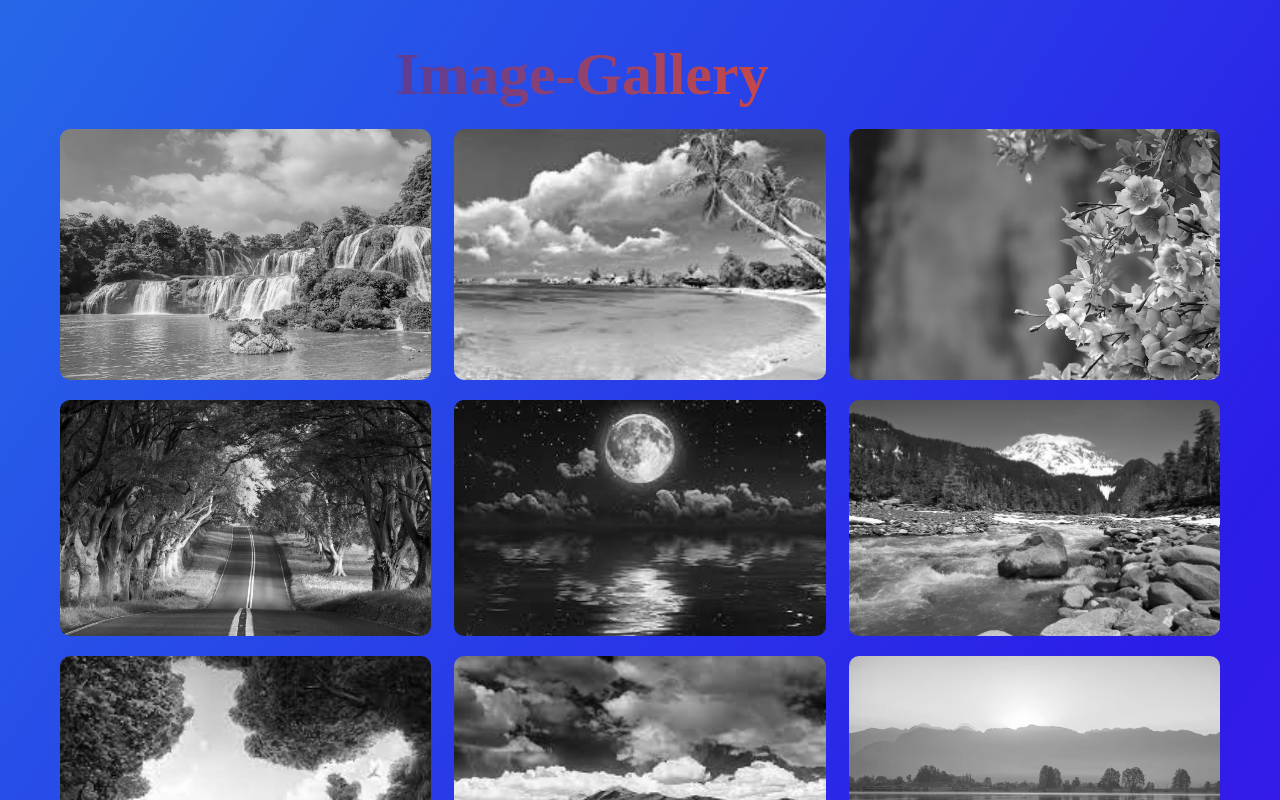
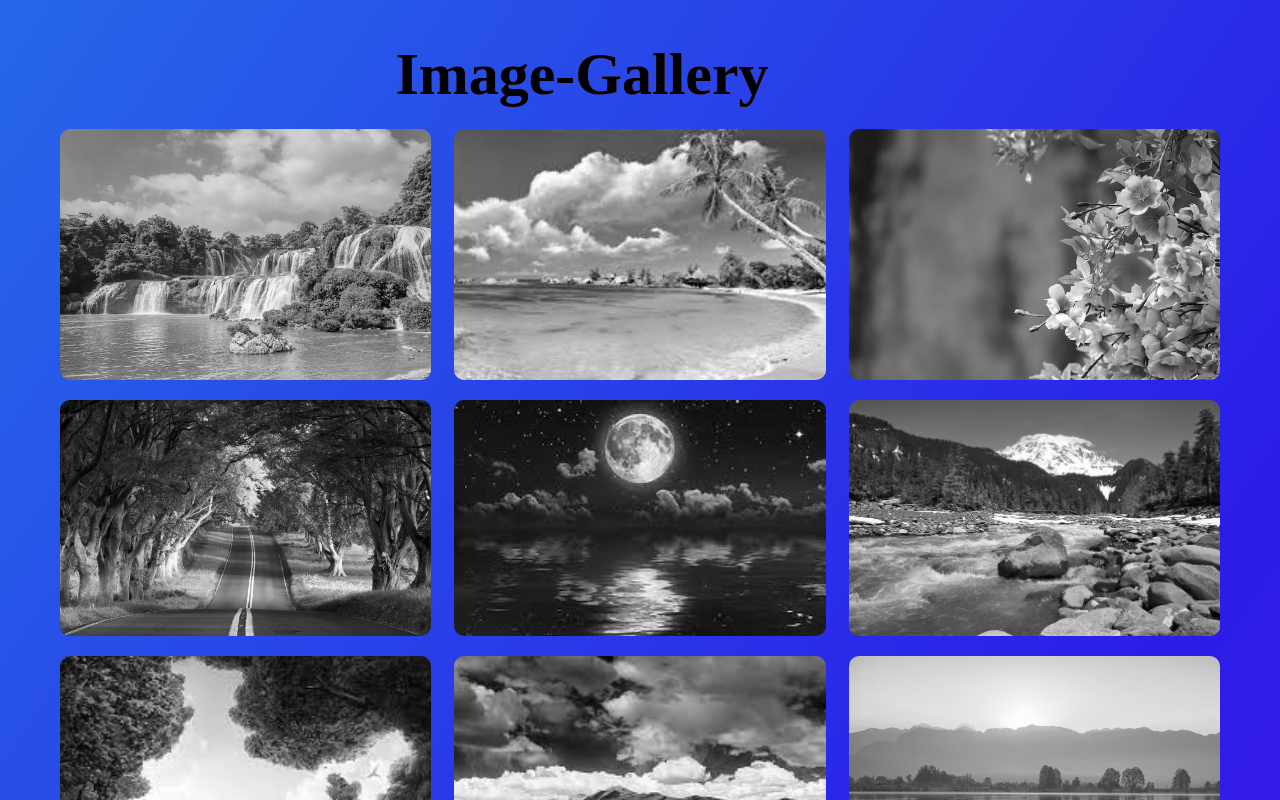
Before and after one commit to DIPANKAR-123/Image-Gallery, a plain HTML site: page index.html in a window 1280 px wide. Drawn offline with Linux system fonts and the light colour scheme.

Commit message:
modified heading css

```diff
--- a/styles.css
+++ b/styles.css
@@ -53,14 +53,14 @@
 
     margin: 20px 0;
     text-align: center;
-    text-decoration: underline;
+    /* text-decoration: underline; */
     margin-bottom: 20px;
     font-size: 3rem;
     width: 90%;
   font-size: 60px;
   font-weight: 600;
   /* killer transition */
-    color: transparent;
+    /* color: transparent; */
     background-image: linear-gradient(to right ,#553c9a, #ee4b2b, #00c2cb, #ff7f50, #553c9a);
     -webkit-background-clip: text;
     background-clip: text;
```
